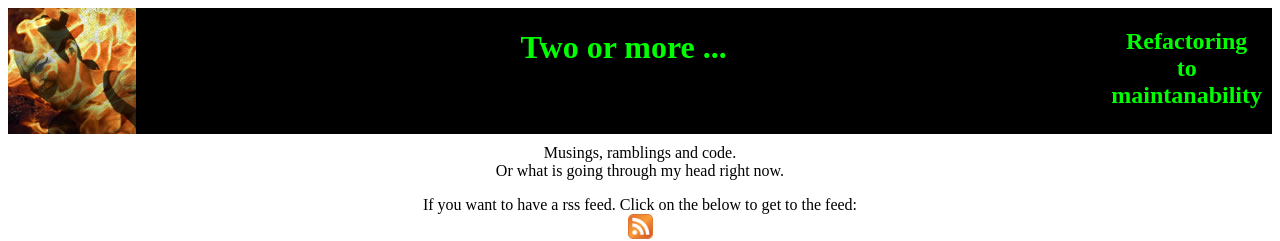
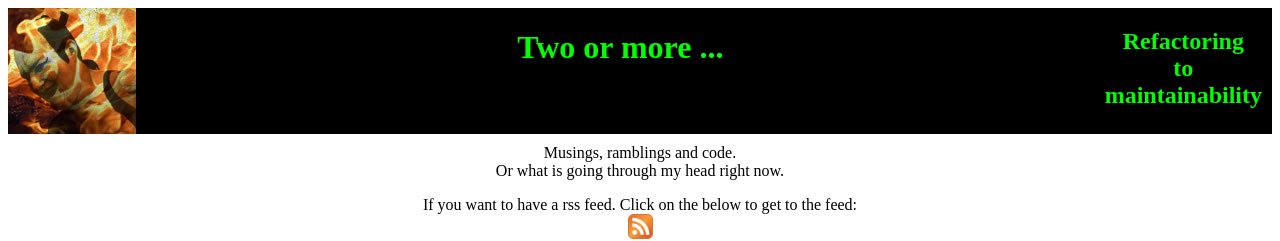
Before and after one commit to MiyamotoAkira/website, a Jekyll site: the page built from index.html, in a window 1280 px wide. Shown: the top 241 px of the page. Built offline with Jekyll 4.4.1, drawn with Linux system fonts in a browser that asks for light colours.

Commit message:
Fixed typo error
Fixed error on the subtitle of the website

```diff
--- a/_includes/header.html
+++ b/_includes/header.html
@@ -3,7 +3,7 @@
 	<img src="/images/Akira_no_oni.jpg"/>
   </span>
   <span class="message">
-	<h2>Refactoring<br/>to<br/>maintanability</h2>
+	<h2>Refactoring<br/>to<br/>maintainability</h2>
   </span>
   <span class="title">
 	<h1>Two or more ...</h1>
```
